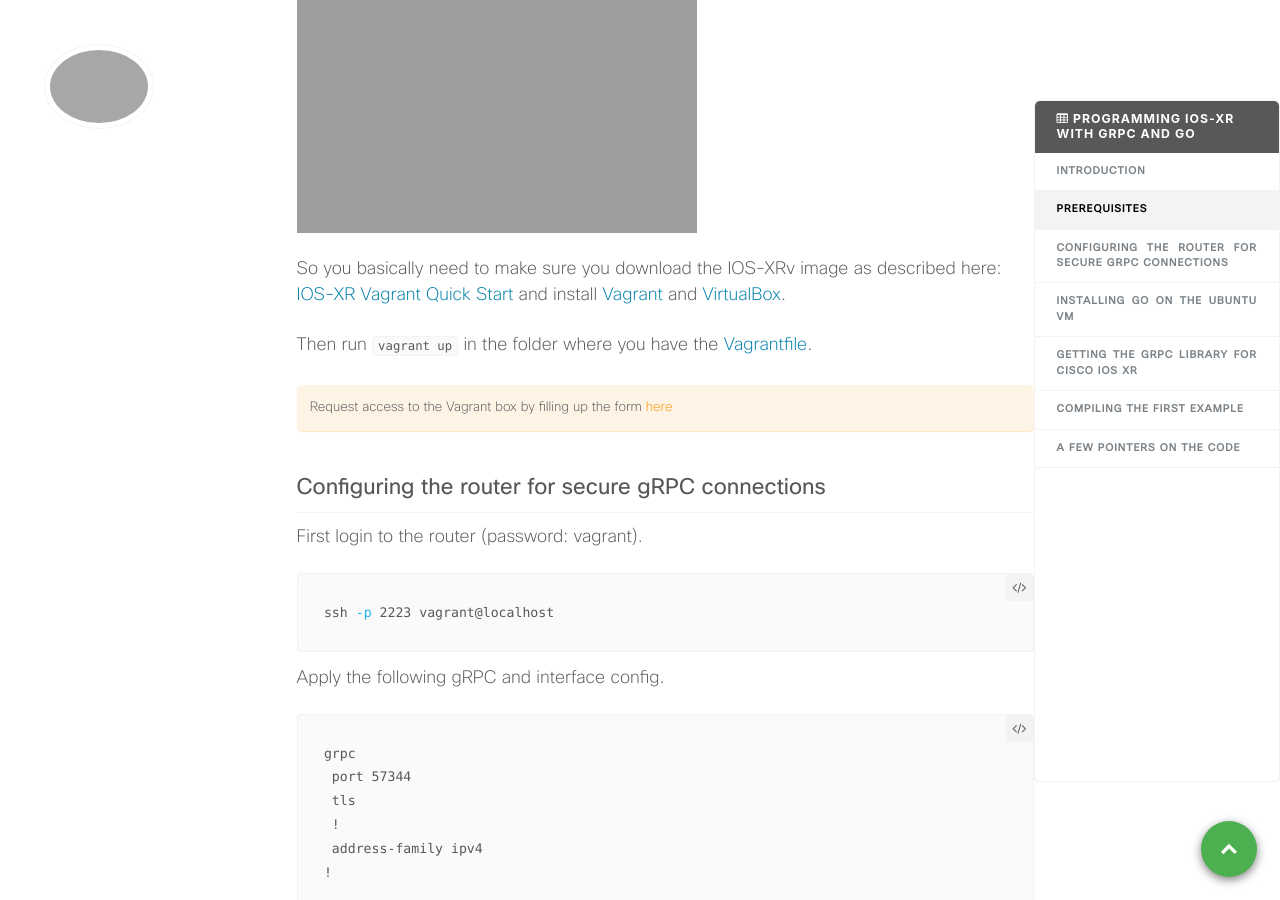
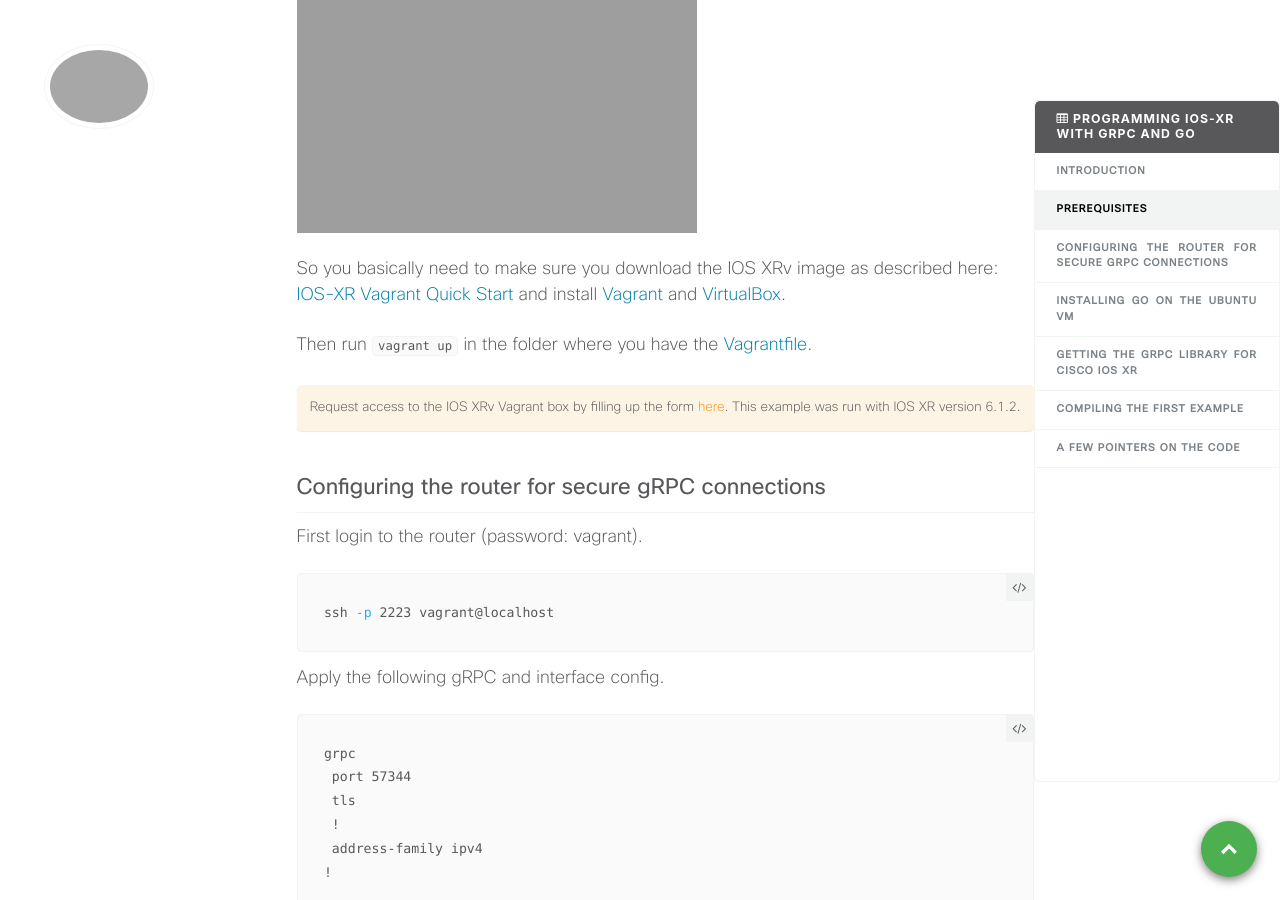
Before and after one commit to xrdocs/programmability, a Jekyll site: the page built from _tutorials/2017-08-04-programming-ios-xr-with-grpc-and-go.md, in a window 1280 px wide and 900 px high, scrolled down 787 px. Built offline with Jekyll 4.4.1, drawn with Linux system fonts in a browser that asks for light colours; comment, search, counter and statistics services are not loaded.

Commit message:
Update 2017-08-04-programming-ios-xr-with-grpc-and-go.md

```diff
--- a/_tutorials/2017-08-04-programming-ios-xr-with-grpc-and-go.md
+++ b/_tutorials/2017-08-04-programming-ios-xr-with-grpc-and-go.md
@@ -37,11 +37,11 @@ We will use this [Vagrantfile](https://github.com/nleiva/xrgrpc/blob/master/exam
 
 ![topology](https://xrdocs.github.io/xrdocs-images/assets/images/grpc.png)
 
-So you basically need to make sure you download the IOS-XRv image as described here: [IOS-XR Vagrant Quick Start]({{ site.url }}/application-hosting/tutorials/iosxr-vagrant-quickstart) and install [Vagrant](https://www.vagrantup.com/downloads.html) and [VirtualBox](https://www.virtualbox.org/wiki/Downloads).
+So you basically need to make sure you download the IOS XRv image as described here: [IOS-XR Vagrant Quick Start]({{ site.url }}/application-hosting/tutorials/iosxr-vagrant-quickstart) and install [Vagrant](https://www.vagrantup.com/downloads.html) and [VirtualBox](https://www.virtualbox.org/wiki/Downloads).
 
 Then run `vagrant up` in the folder where you have the [Vagrantfile](https://github.com/nleiva/xrgrpc/blob/master/example/definetarget4/Vagrantfile).
 
-Request access to the Vagrant box by filling up the form [here]({{ site.url }}/getting-started/iosxr-vagrant-beta)
+Request access to the IOS XRv Vagrant box by filling up the form [here]({{ site.url }}/getting-started/iosxr-vagrant-beta). This example was run with IOS XR version 6.1.2.
 {: .notice--warning}
 
 ## Configuring the router for secure gRPC connections
```
